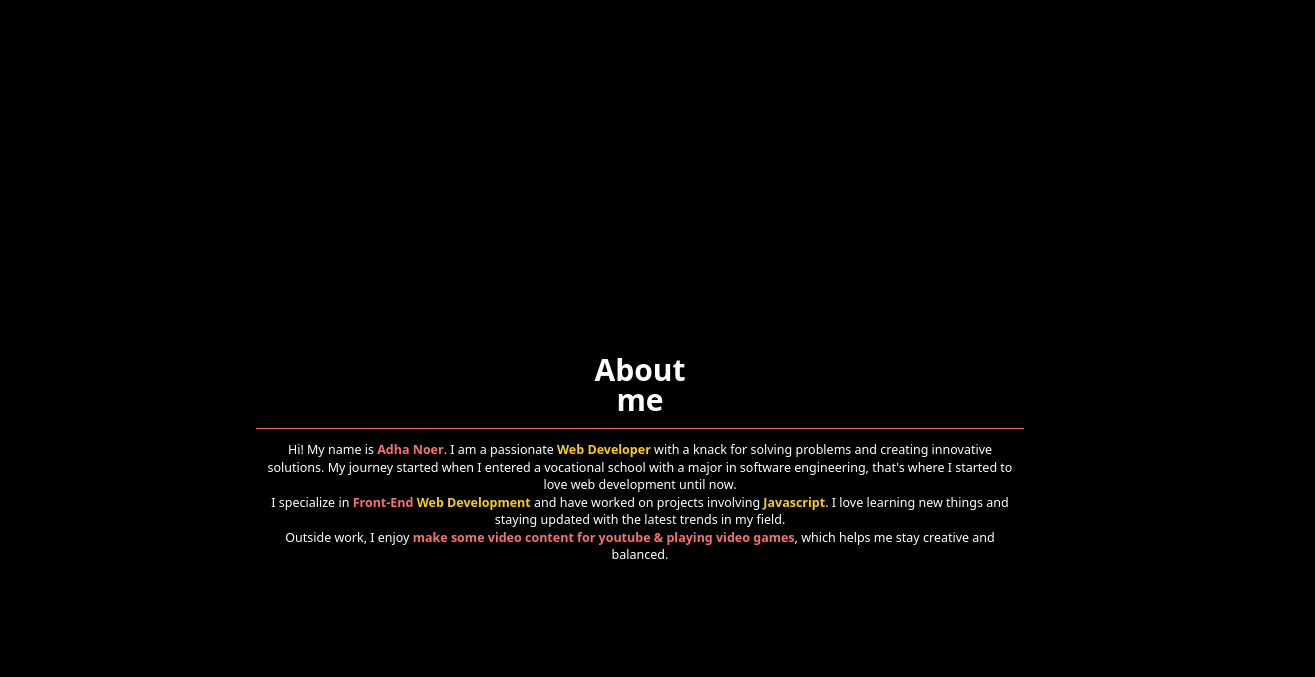
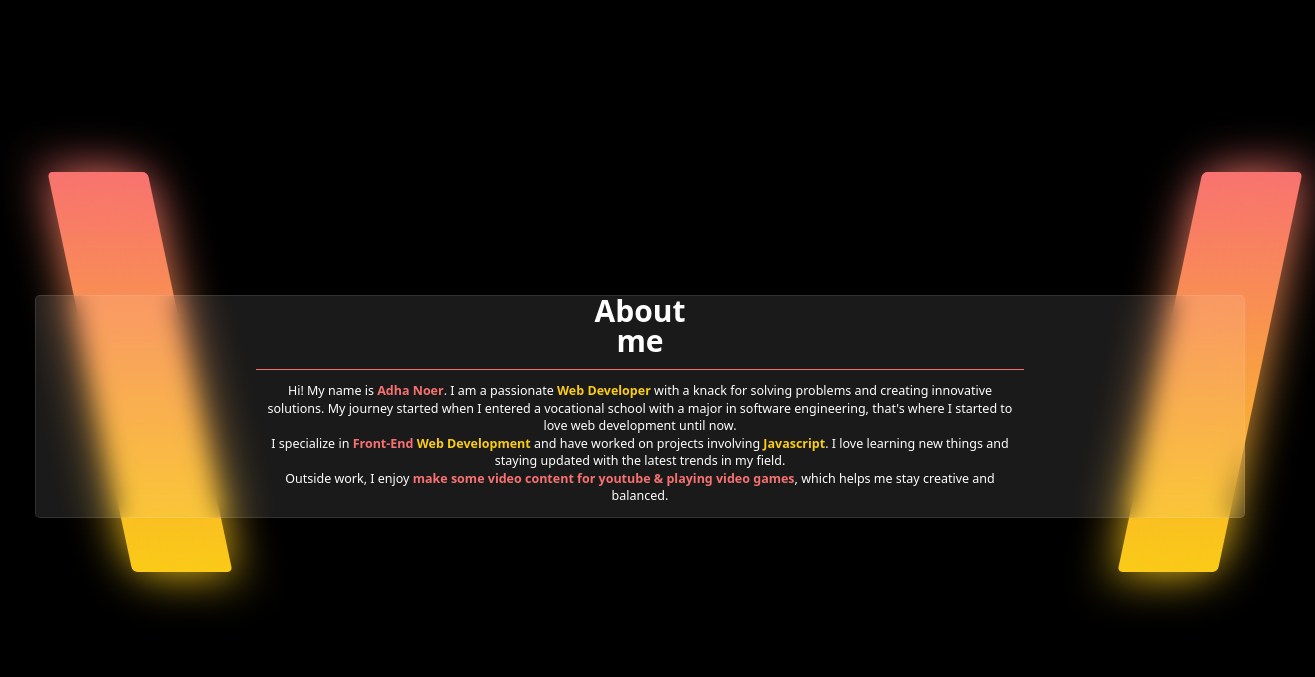
Before and after one commit to AdhaNoer4/WEB-PORTO, a plain HTML site: page tahun-2024/index.html in a window 1280 px wide. Shown: the part 708-1385 px from the top of the page, 1315 px wide, since content can reach past the window. Drawn offline with nearby package versions, Linux system fonts and the light colour scheme; animation ran at ten frames a second; a web font is replaced by a local one.

Commit message:
feat : add glass effect on about section

```diff
--- a/tahun-2024/index.html
+++ b/tahun-2024/index.html
@@ -75,7 +75,17 @@
       </section>
 
       <section id="about-me" class="about-me px-14 py-5 mt-20">
-        <div class="container max-w-screen-xl mx-0 my-80 flex flex-col items-center text-center divide-y divide-red-400"  data-aos="zoom-in" data-aos-duration="2000">
+        <div class="container absolute flex justify-between" data-aos="zoom-in" data-aos-duration="2000">
+          <div class="box relative w-80 h-[400px] flex justify-center items-center mx-10 my-7
+          before:absolute before:top-0 before:left-12 before:w-1/2 before:h-full before:bg-gradient-to-b before:from-red-400 before:to-yellow-400 before:rounded-lg before:skew-x-12
+          after:absolute after:top-0 after:left-12 after:w-1/2 after:h-full after:bg-gradient-to-b after:from-red-400 after:to-yellow-400 after:rounded-lg after:skew-x-12
+          after:blur-xl"></div>
+          <div class="box2 relative w-80 h-[400px] flex justify-center items-center mx-10 my-7
+          before:absolute before:top-0 before:right-12 before:w-1/2 before:h-full before:bg-gradient-to-b before:from-red-400 before:to-yellow-400 before:rounded-lg before:-skew-x-12
+          after:absolute after:top-0 after:right-12 after:w-1/2 after:h-full after:bg-gradient-to-b after:from-red-400 after:to-yellow-400 after:rounded-lg after:-skew-x-12
+          after:blur-xl"></div>
+        </div>
+        <div class="container max-w-screen-xl mx-0 my-56 flex flex-col items-center text-center divide-y divide-red-400 backdrop-blur-md bg-white/10 border border-white/10 rounded-lg"  data-aos="zoom-in" data-aos-duration="2000">
           <h2 class="text-5xl font-bold pb-5 w-56">About me</h2>
           <div class="about-content flex flex-col items-center gap-5 ">
             <div class="about-text max-w-screen-md py-5">
```
Also changed, not shown: tahun-2024/assets/css/style.css (+34 -1 lines).
